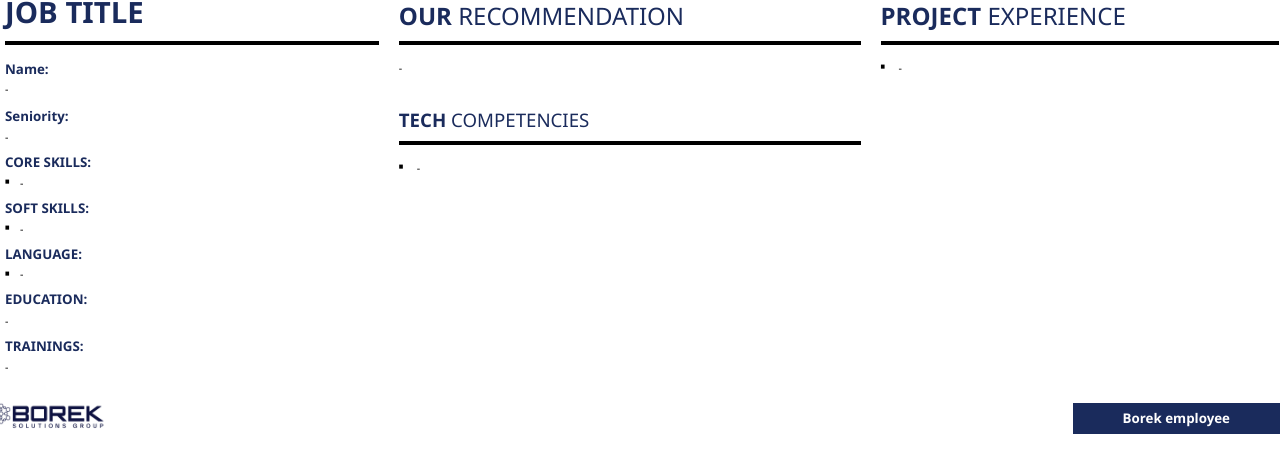
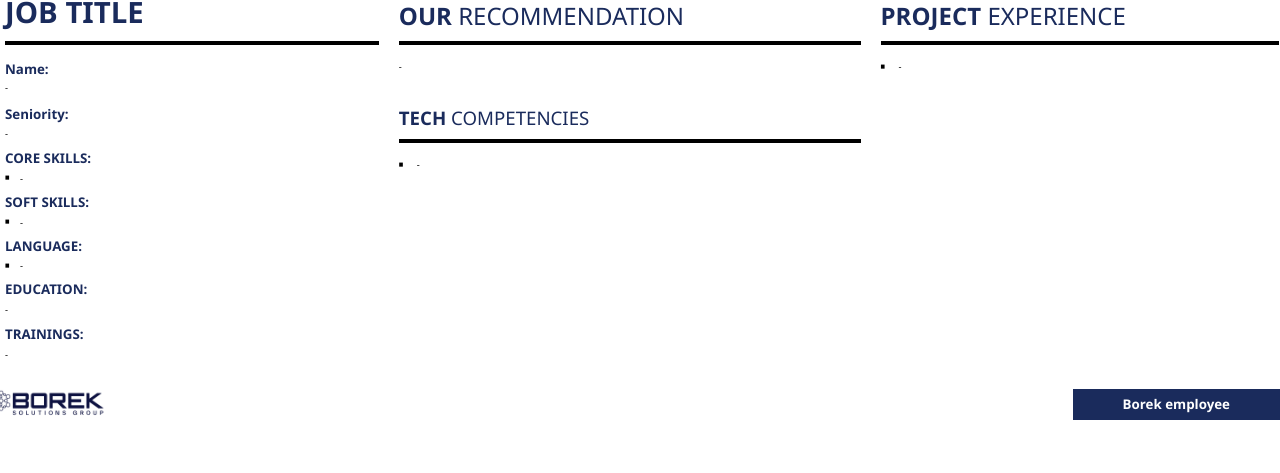
Before and after one commit to loresagaashi/cv-converter-agent, a Python web app: template backend/templates/competence_template.html in a window 1280 px wide. Shown: the top 473 px of the page. Run offline with Jinja, Linux system fonts and the light colour scheme; the template is opened without the code that fills it, so the values that code supplies are empty.

Commit message:
Limit languages/projects/trainings and shrink font
Enforce consistent presentation limits and tighten template typography.

- Limit languages to a maximum of 3 everywhere (LLM generator, PDF renderer, CV views, interview views).
- Restrict trainings/certifications to the first 3 items in interview/competence paper renderers.
- Limit project experience to the latest 3 positions when formatting for papers and PDF output.
- Reduce font-size from 8pt to 7pt in competence_template for sidebar, lists and main content to fit content more compactly.
- Minor comment updates to reflect the new limits.

```diff
--- a/backend/apps/cv/views.py
+++ b/backend/apps/cv/views.py
@@ -440,7 +440,7 @@ class StructuredCVView(APIView):
                             for bullet in bullets:
                                 competence_content_parts.append(f"  - {bullet}")
 
-            # Languages: MAX 4 (same as pdf_renderer lines 281-290)
+            # Languages: MAX 3 (same as pdf_renderer lines 281-290)
             languages = []
             for lang in structured_cv.get("languages") or []:
                 if isinstance(lang, dict):
@@ -448,7 +448,7 @@ class StructuredCVView(APIView):
                     level_ = str(lang.get("level") or "").strip()
                     if name_:
                         languages.append(f"{name_} ({level_})" if level_ else name_)
-                    if len(languages) >= 4:
+                    if len(languages) >= 3:
                         break
             if languages:
                 competence_content_parts.append(f"\nLanguages:")
--- a/backend/apps/llm/services.py
+++ b/backend/apps/llm/services.py
@@ -796,6 +796,9 @@ def generate_structured_cv(cv_text: str) -> Dict[str, Any]:
 
     if not isinstance(languages, list):
         languages = []
+    else:
+        # Limit to max 3 languages
+        languages = languages[:3]
     if not isinstance(skills, list):
         skills = []
     if not isinstance(work_experience, list):
--- a/backend/templates/competence_template.html
+++ b/backend/templates/competence_template.html
@@ -67,7 +67,7 @@
         }
 
         .sidebar p {
-            font-size: 8pt;
+            font-size: 7pt;
             margin-bottom: 8px;
             line-height: 1.5;
         }
@@ -82,7 +82,7 @@
             padding-left: 15px;
             margin-bottom: 5px;
             position: relative;
-            font-size: 8pt;
+            font-size: 7pt;
         }
 
         .sidebar ul li::before {
@@ -142,7 +142,7 @@
 
         .main-content p,
         .right-content p {
-            font-size: 8pt;
+            font-size: 7pt;
             line-height: 1.6;
             margin-bottom: 20px;
         }
@@ -182,7 +182,7 @@
             padding-left: 18px;
             margin-bottom: 8px;
             position: relative;
-            font-size: 8pt;
+            font-size: 7pt;
             line-height: 1.5;
         }
 
@@ -215,7 +215,7 @@
 
         .project-title {
             font-weight: 700;
-            font-size: 8pt;
+            font-size: 7pt;
         }
 
         .project-duration {
```
Also changed, not shown: backend/apps/cv/pdf_renderer.py (+4 -4 lines), backend/apps/interview/views.py (+6 -6 lines).
